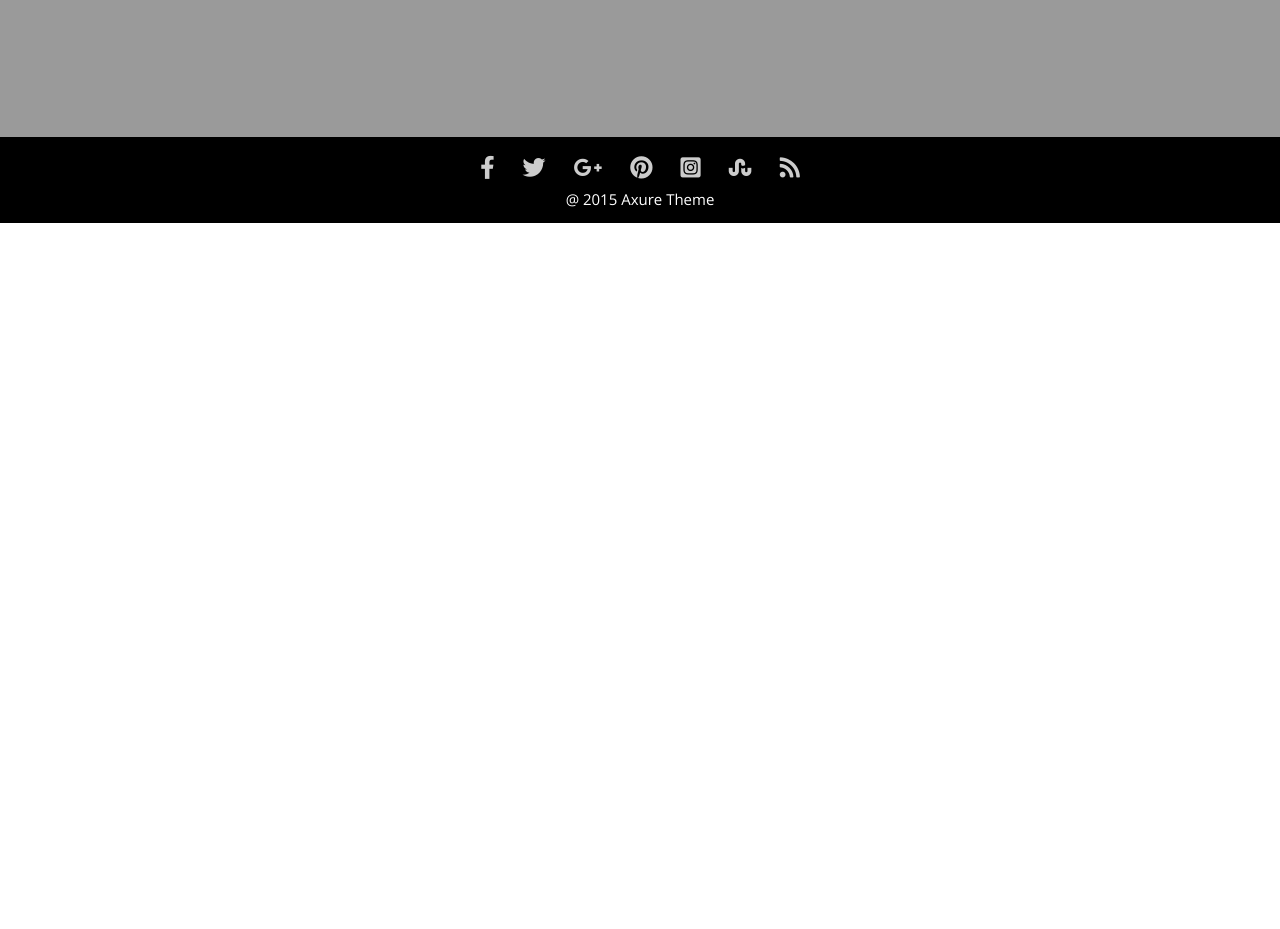
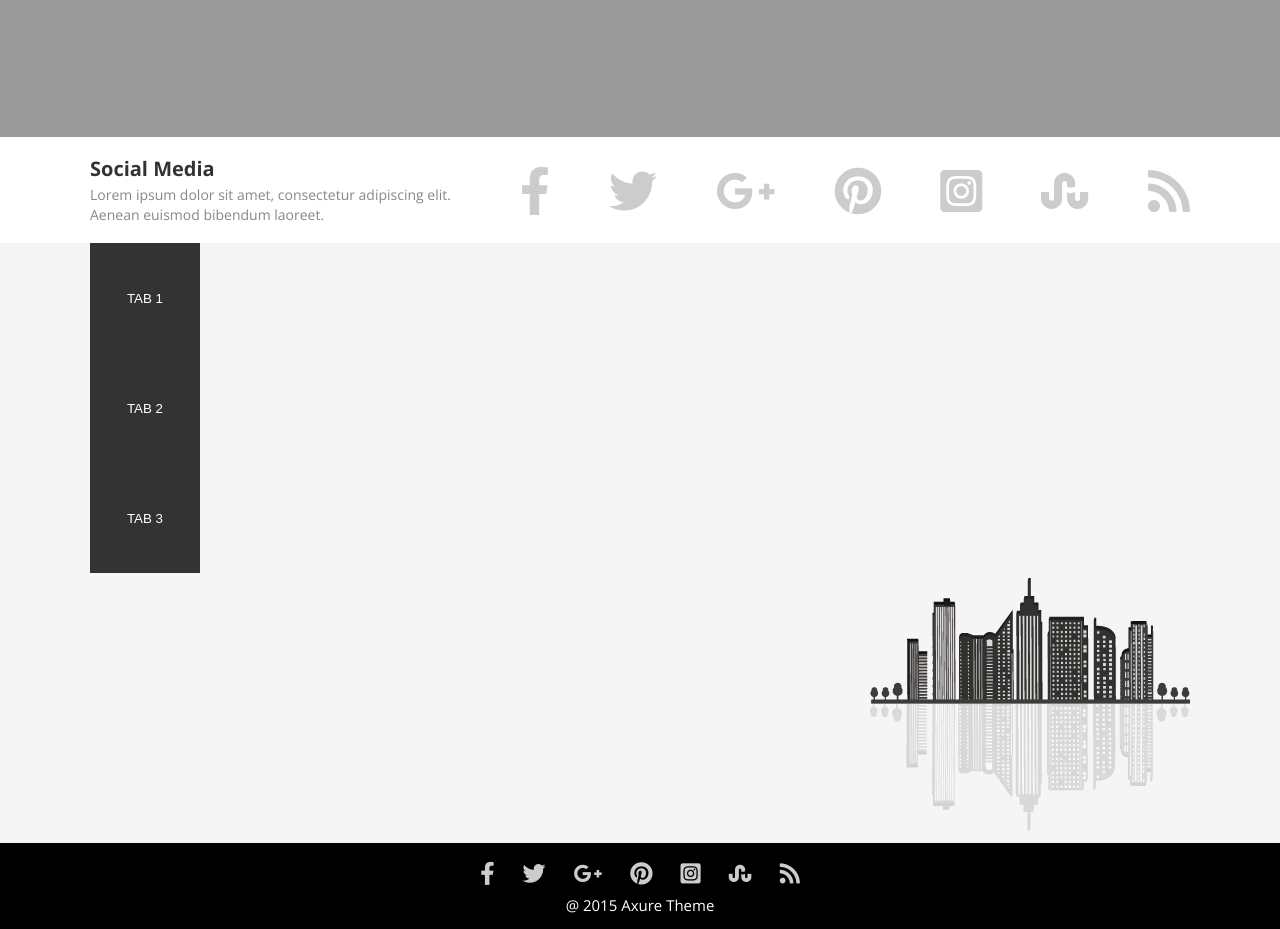
Before and after one commit to olka2134/axit, a plain HTML site: page index.html in a window 1280 px wide. Shown: the part 583-1512 px from the top of the page. Before the commit the page ends 806 px from the top, so only its background shows below. Drawn offline with nearby package versions, Linux system fonts and the light colour scheme.

Commit message:
collapse content

```diff
--- a/index.html
+++ b/index.html
@@ -98,6 +98,76 @@
                     </div>
                 </div>
             </section>
+
+            <section class="social-media">
+                <div class="container">
+                    <div class="social-media__wrapper">
+                        <div class="social-media__content">
+                            <h3 class="social-media__title page-title">Social Media</h3>
+                            <p class="social-media__text">
+                                Lorem ipsum dolor sit amet, consectetur adipiscing elit. Aenean euismod bibendum
+                                laoreet.
+                            </p>
+                        </div>
+                        <div class="social-media__social">
+                            <ul class="social">
+                                <li class="social__item">
+                                    <a class="social__link" href="#">
+                                        <i class="social__icon fab fa-facebook-f"></i>
+                                    </a>
+                                </li>
+                                <li class="social__item">
+                                    <a class="social__link" href="#">
+                                        <i class="social__icon fab fa-twitter"></i>
+                                    </a>
+                                </li>
+                                <li class="social__item">
+                                    <a class="social__link" href="#">
+                                        <i class="social__icon fab fa-google-plus-g"></i>
+                                    </a>
+                                </li>
+                                <li class="social__item">
+                                    <a class="social__link" href="#">
+                                        <i class="social__icon fab fa-pinterest"></i>
+                                    </a>
+                                </li>
+                                <li class="social__item">
+                                    <a class="social__link" href="#">
+                                        <i class="social__icon fab fa-instagram-square"></i>
+                                    </a>
+                                </li>
+                                <li class="social__item">
+                                    <a class="social__link" href="#">
+                                        <i class="social__icon fab fa-stumbleupon"></i>
+                                    </a>
+                                </li>
+                                <li class="social__item">
+                                    <a class="social__link" href="#">
+                                        <i class="social__icon fas fa-rss"></i>
+                                    </a>
+                                </li>
+                            </ul>
+                        </div>
+                    </div>
+                </div>
+            </section>
+
+            <section class="collapse">
+                <div class="container">
+                    <div class="collapse__wrapper">
+                        <div class="collapse-content">
+                            <button class="collapse-content__submit" type="submit">TAB 1</button>
+                            <button class="collapse-content__submit" type="submit">TAB 2</button>
+                            <button class="collapse-content__submit" type="submit">TAB 3</button>
+                        </div>
+                        <div class="collapse__img">
+                            <a class="collapse__img" href="/">
+                                <img class="collapse__img"src="images/collapse__img.png" alt="axit">
+                            </a>
+                        </div>
+                    </div>
+                </div>
+            </section>
         </main>
         <footer class="layout_footer">
             <div class="site-footer">
--- a/style.css
+++ b/style.css
@@ -291,3 +291,81 @@ body {
 .textfield__control:focus {
     outline: 0 none;
 }
+
+
+/* social-media */
+.social-media {
+    box-shadow: 0 5px 5px rgba(0, 0, 0, .15);
+    padding: 18px 0;
+}
+
+.social-media__wrapper {
+    display: flex;
+    align-items: center;
+}
+
+.social-media__content {
+    width: 408px;
+}
+
+/* social-media__text */
+.social-media__text {
+    font-size: 14px;
+    color: #86878b;
+    line-height: 20px;
+}
+
+.social-media__title {
+    margin: 0 0 3px;
+}
+
+.social-media__social {
+    width: 692px;
+    padding: 0 0 0 22px;
+}
+
+.social-media__social .social {
+    display: flex;
+    align-items: center;
+    justify-content: space-between;
+}
+
+.social-media__social .social__link {
+    font-size: 48px;
+    color: #ccc;
+}
+
+/* page-title */
+.page-title {
+    color: #333;
+    font-size: 20px;
+    font-weight: 700;
+}
+
+
+/* collapse */
+.collapse {
+    background: #f5f5f5;
+    height: 600px;
+}
+
+.collapse-content{
+    line-height: 35px;
+    height: 335px;
+    width: 680px;
+}
+
+.collapse-content__submit {
+    background-color: #333; /* Green background */
+    border: 1px solid#333; /* Green border */
+    color: #fff; /* White text */
+    padding: 1px 10px; /* Some padding */
+    cursor: pointer; /* Pointer/hand icon */
+    width: 110px;
+    height: 110px;
+    display: block;
+}
+
+.collapse__img {
+    float: right;
+}
```
Also changed, not shown: images/collapse__img.png (added).
